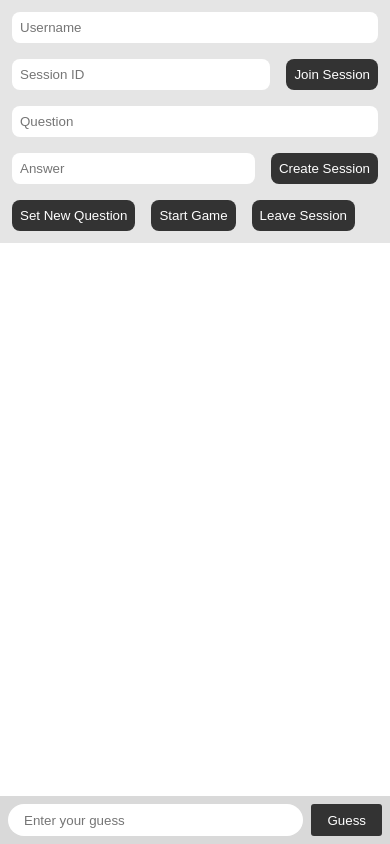
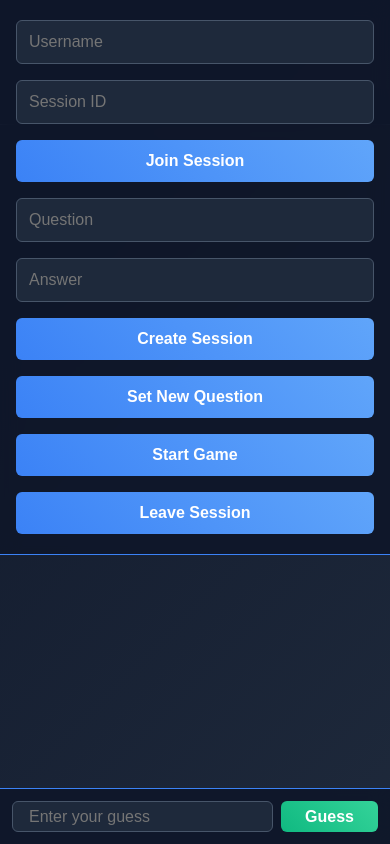
Before and after one commit to canonone/Guessing-game, a website: page public/index.html in a window 390 px wide. Drawn offline with nearby package versions, Linux system fonts and the light colour scheme; no server answers.

Commit message:
refactor(index.html): made some visual enhancement to the app

```diff
--- a/public/index.html
+++ b/public/index.html
@@ -3,17 +3,24 @@
   <head>
     <meta name="viewport" content="width=device-width, initial-scale=1.0" />
     <title>Guessing Game</title>
+    <link href="https://fonts.googleapis.com/css2?family=Inter:wght@400;600;700&display=swap" rel="stylesheet">
     <style>
+      * {
+        box-sizing: border-box;
+      }
       body {
         margin: 0;
-        font-family: -apple-system, BlinkMacSystemFont, 'Segoe UI', Roboto, Helvetica, Arial, sans-serif;
+        font-family: 'Inter', sans-serif;
+        background: linear-gradient(135deg, #0f172a, #1e293b);
+        color: #e2e8f0;
         height: 100vh;
         display: flex;
         flex-direction: column;
+        overflow: hidden;
       }
       #controls {
-        background: rgba(0, 0, 0, 0.1);
-        padding: 0.5rem;
+        background: rgba(15, 23, 42, 0.9);
+        padding: 1rem;
         position: fixed;
         top: 0;
         left: 0;
@@ -22,21 +29,57 @@
         display: flex;
         flex-wrap: wrap;
         gap: 0.5rem;
+        border-bottom: 1px solid #3b82f6;
+        backdrop-filter: blur(10px);
       }
-      #controls input,
+      #controls input {
+        padding: 0.75rem;
+        margin: 0.25rem;
+        border: 1px solid #475569;
+        border-radius: 6px;
+        background: #1e293b;
+        color: #e2e8f0;
+        font-size: 1rem;
+        flex-grow: 1;
+        transition: border-color 0.3s, box-shadow 0.3s;
+      }
+      #controls input:focus {
+        outline: none;
+        border-color: #3b82f6;
+        box-shadow: 0 0 8px rgba(59, 130, 246, 0.5);
+      }
       #controls button {
-        padding: 0.5rem;
+        padding: 0.75rem 1.5rem;
         margin: 0.25rem;
         border: none;
-        border-radius: 0.5rem;
+        border-radius: 6px;
+        background: linear-gradient(45deg, #3b82f6, #60a5fa);
+        color: #fff;
+        font-size: 1rem;
+        font-weight: 600;
+        cursor: pointer;
+        transition: transform 0.2s, box-shadow 0.2s;
       }
-      #controls input {
-        flex-grow: 1;
+      #controls button:hover {
+        transform: translateY(-2px);
+        box-shadow: 0 4px 12px rgba(59, 130, 246, 0.4);
       }
-      #controls button {
-        background: #333;
-        color: #fff;
-        cursor: pointer;
+      #leaderboard {
+        background: rgba(15, 23, 42, 0.9);
+        padding: 0.75rem;
+        margin-top: 100px; /* Below #controls */
+        border-bottom: 1px solid #475569;
+        display: flex;
+        flex-wrap: wrap;
+        gap: 1rem;
+        font-size: 0.9rem;
+      }
+      #leaderboard div {
+        background: #1e293b;
+        padding: 0.5rem 1rem;
+        border-radius: 4px;
+        color: #93c5fd;
+        font-weight: 600;
       }
       #messages {
         list-style-type: none;
@@ -44,44 +87,92 @@
         padding: 1rem;
         flex-grow: 1;
         overflow-y: auto;
-        margin-top: 120px; /* Adjust based on #controls height */
-        margin-bottom: 60px; /* Adjust based on #form height */
+        margin-top: 140px; /* Below #controls + #leaderboard */
+        margin-bottom: 60px; /* Space for #form */
       }
-      #messages > li {
-        padding: 0.5rem 1rem;
+      #messages li {
+        padding: 0.75rem 1rem;
+        margin: 0.5rem 0;
+        background: rgba(30, 41, 59, 0.5);
+        border-radius: 6px;
+        color: #e2e8f0;
+        font-size: 1rem;
+        animation: slideIn 0.3s ease-out;
       }
-      #messages > li:nth-child(odd) {
-        background: #efefef;
+      #messages li:nth-child(odd) {
+        background: rgba(30, 41, 59, 0.7);
       }
       #form {
-        background: rgba(0, 0, 0, 0.15);
-        padding: 0.25rem;
+        background: rgba(15, 23, 42, 0.9);
+        padding: 0.5rem;
         position: fixed;
         bottom: 0;
         left: 0;
         right: 0;
         display: flex;
-        height: 3rem;
-        box-sizing: border-box;
+        height: 3.5rem;
         z-index: 10;
+        border-top: 1px solid #3b82f6;
+        backdrop-filter: blur(10px);
       }
       #input {
-        border: none;
+        border: 1px solid #475569;
         padding: 0 1rem;
         flex-grow: 1;
-        border-radius: 2rem;
+        border-radius: 6px;
         margin: 0.25rem;
+        background: #1e293b;
+        color: #e2e8f0;
+        font-size: 1rem;
+        transition: border-color 0.3s, box-shadow 0.3s;
       }
       #input:focus {
         outline: none;
+        border-color: #3b82f6;
+        box-shadow: 0 0 8px rgba(59, 130, 246, 0.5);
       }
       #form > button {
-        background: #333;
+        background: linear-gradient(45deg, #10b981, #34d399);
         border: none;
-        padding: 0 1rem;
+        padding: 0 1.5rem;
         margin: 0.25rem;
-        border-radius: 3px;
+        border-radius: 6px;
         color: #fff;
+        font-size: 1rem;
+        font-weight: 600;
+        cursor: pointer;
+        transition: transform 0.2s, box-shadow 0.2s;
+      }
+      #form > button:hover {
+        transform: translateY(-2px);
+        box-shadow: 0 4px 12px rgba(16, 185, 129, 0.4);
+      }
+      @keyframes slideIn {
+        from {
+          opacity: 0;
+          transform: translateX(-10px);
+        }
+        to {
+          opacity: 1;
+          transform: translateX(0);
+        }
+      }
+      @media (max-width: 600px) {
+        #controls {
+          flex-direction: column;
+        }
+        #controls input,
+        #controls button {
+          width: 100%;
+          margin: 0.25rem 0;
+        }
+        #leaderboard {
+          flex-direction: column;
+          gap: 0.5rem;
+        }
+        #messages {
+          margin-top: 200px; /* Adjust for taller #controls on mobile */
+        }
       }
     </style>
   </head>
@@ -97,6 +188,7 @@
       <button onclick="startSession()">Start Game</button>
       <button onclick="leaveSession()">Leave Session</button>
     </div>
+    <div id="leaderboard"></div>
     <ul id="messages"></ul>
     <form id="form" action="">
       <input id="input" placeholder="Enter your guess" autocomplete="off" /><button>Guess</button>
@@ -111,12 +203,23 @@
       const questionInput = document.getElementById('question');
       const answerInput = document.getElementById('answer');
       const messages = document.getElementById('messages');
+      const leaderboard = document.getElementById('leaderboard');
 
       function addMessage(msg) {
         const item = document.createElement('li');
         item.textContent = msg;
         messages.appendChild(item);
-        messages.scrollTop = messages.scrollHeight; // Auto-scroll to bottom
+        messages.scrollTop = messages.scrollHeight;
+      }
+
+      function updateLeaderboard(players, scores) {
+        leaderboard.innerHTML = '';
+        players.forEach((player, index) => {
+          const score = scores ? scores.find(s => s.username === player)?.score || 0 : 0;
+          const playerDiv = document.createElement('div');
+          playerDiv.textContent = `${player}: ${score}`;
+          leaderboard.appendChild(playerDiv);
+        });
       }
 
       function createSession() {
@@ -193,6 +296,7 @@
             data.gameMaster
           } | Status: ${data.status}`
         );
+        updateLeaderboard(data.players, null);
       });
 
       socket.on('gameStarted', (data) => {
@@ -214,6 +318,7 @@
             data.newGameMaster
           }`
         );
+        updateLeaderboard(data.scores.map(s => s.username), data.scores);
       });
 
       socket.on('message', (msg) => {
```
